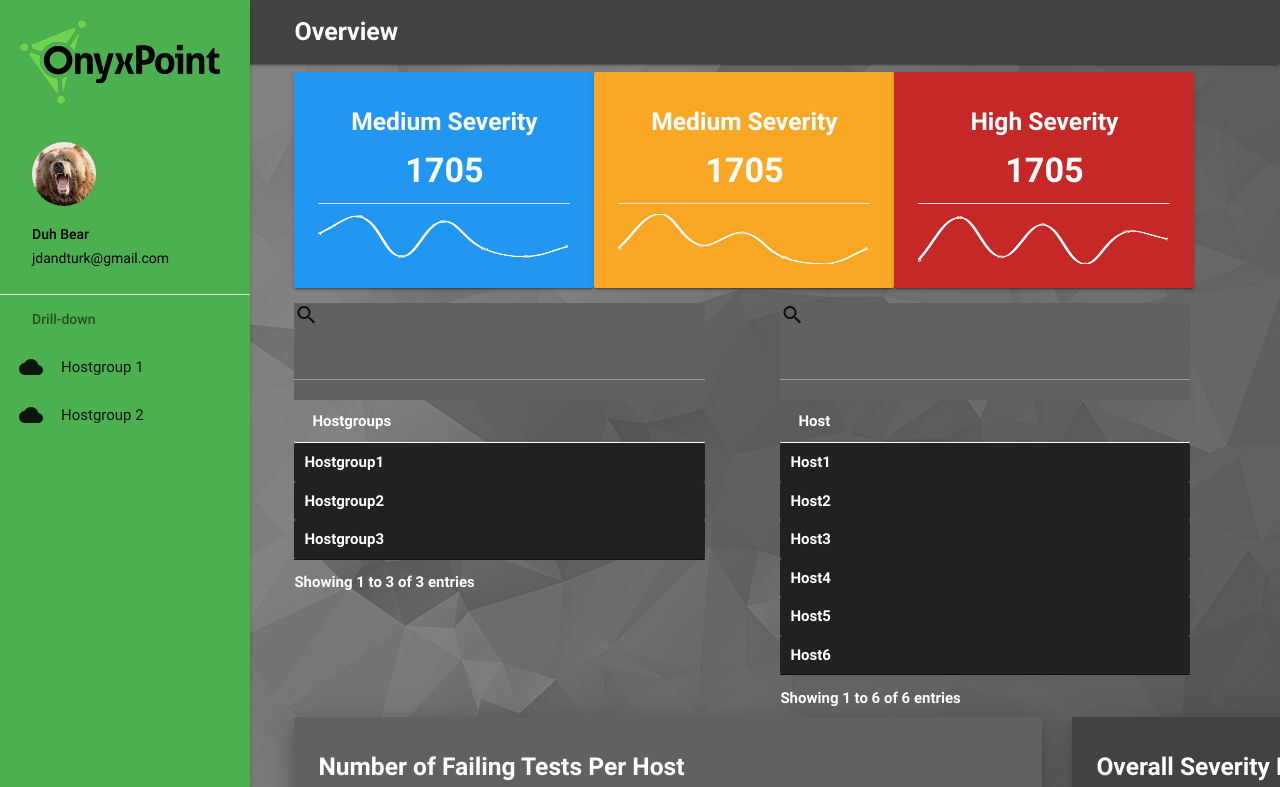
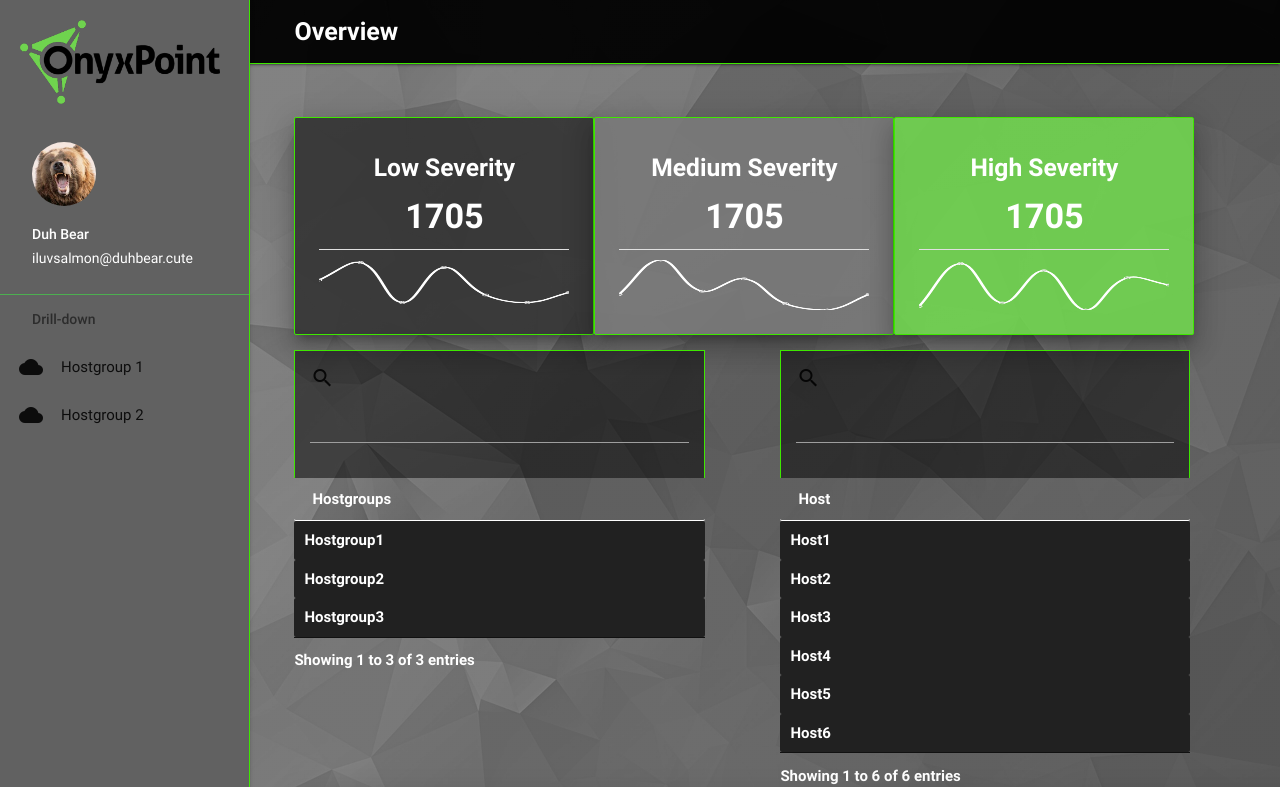
Before and after one commit to scott-armiger/dashboard-prototype, a plain HTML site: page index.html in a window 1280 px wide. Shown: the top 787 px of the page. Drawn offline with nearby package versions, Linux system fonts and the light colour scheme.

Commit message:
made everything look 1000x better

```diff
--- a/css/style.css
+++ b/css/style.css
@@ -13,12 +13,17 @@
   grid-row: 1 / span 1;
 }
 
+
 .search-bar-elem {
   display: inline-block;
 }
 
 .search-bar {
-  background-color: #616161;
+  border-top: 1px solid #3ee800;
+  border-left: 1px solid #3ee800;
+  border-right: 1px solid #3ee800;
+  padding: 1em;
+  background-color: rgba(0,0,0,0.5);
 }
 
 .card-chart {
@@ -37,6 +42,10 @@
 
 .bold {
   font-weight: bold;
+}
+
+.card {
+  border: 1px solid #3ee800;
 }
 
 .charts {
@@ -62,6 +71,7 @@
 }
 
 .page-footer {
+  border-top: 1px solid #3ee800;
   margin-top: 5%;
 }
 
@@ -84,3 +94,29 @@
     background-repeat: no-repeat;
     background-size: cover;
 }
+
+.top-nav {
+  border-bottom: 1px solid #3ee800;
+  margin-bottom: 3em;
+  background-color: rgba(0,0,0,0.95);
+}
+
+.side-nav {
+  border-right: 1px solid #3ee800;
+
+}
+
+#low-severity-card {
+  background-color: rgba(51, 51, 51, 0.9);
+  border: 1px solid #3ee800;
+}
+
+#med-severity-card {
+  background-color: rgba(121, 121, 121, 0.9);
+  border: 1px solid #3ee800;
+}
+
+#high-severity-card {
+  background-color: rgba(113, 213, 79, 0.9);
+  border: 1px solid #3ee800;
+}
--- a/index.html
+++ b/index.html
@@ -18,7 +18,7 @@
     <body class= "parallax2">
     <!--Top Navbar-->
       <nav class="top-nav">
-        <div class="nav-wrapper grey darken-3">
+        <div class="nav-wrapper">
           <div class="container">
             <a class="page-title bold" style="font-size:25px;">Overview</a>
           </div>
@@ -29,15 +29,15 @@
 
       <!--SIDE NAV BAR -->
 
-      <ul id="slide-out" class="side-nav fixed green darken">
+      <ul id="slide-out" class="side-nav fixed grey darken-2">
           <img id="navbar-logo" src="assets/logo.png" alt="Onyx Point Logo" height="" width="200" class="responsive-image brand-logo">
-        <li><div class="user-view">
+        <li><div class="user-view white-text">
           <a href="#!user"><img class="circle" src="assets/duhbear2.jpg"></a>
-          <a href="#!name"><span class="black-text name">Duh Bear</span></a>
-          <a href="#!email"><span class="black-text email">jdandturk@gmail.com</span></a>
+          <a href="#!name"><span class="white-text name">Duh Bear</span></a>
+          <a href="#!email"><span class="white-text email">iluvsalmon@duhbear.cute</span></a>
         </div></li>
 
-        <li><div class="divider"></div></li>
+        <li><div class="divider green"></div></li>
         <li><a class="subheader">Drill-down</a>
         </li>
 
@@ -73,9 +73,9 @@
     <div class="severity-cards container">
       <!-- Info Cards -->
       <!--Low Severity Card -->
-      <div id="low-severity-card" class="card-panel blue">
+      <div id="low-severity-card" class="card-panel z-depth-5">
         <span class="center white-text">
-            <h5 class ="bold">Medium Severity</h5>
+            <h5 class ="bold">Low Severity</h5>
             <h4 class ="bold">1705</h4>
         </span>
         <div class="divider"></div>
@@ -83,7 +83,7 @@
       </div>
 
       <!-- Medium Severity Card -->
-      <div id="med-severity-card" class="card-panel yellow darken-3">
+      <div id="med-severity-card" class="card-panel z-depth-5">
         <span class="center white-text">
             <h5 class ="bold">Medium Severity</h5>
             <h4 class ="bold">1705</h4>
@@ -93,7 +93,7 @@
       </div>
 
        <!-- High Severity Card -->
-       <div id="high-severity-card" class="card-panel red darken-3">
+       <div id="high-severity-card" class="card-panel z-depth-5">
          <span class="center white-text">
              <h5 class ="bold">High Severity<b></h5>
              <h4 class ="bold">1705</h4>
@@ -176,7 +176,7 @@
 
 
         <!--Footer -->
-        <footer class="page-footer grey darken-2">
+        <footer class="page-footer grey darken-3">
           <div class="container">
             <div class="row">
               <div class="col l6 s12">
--- a/js/mahchart.js
+++ b/js/mahchart.js
@@ -51,14 +51,14 @@ var pie1e = document.getElementById("pie1");
 var pie1 = new Chart(pie1e, {
   type: 'pie',
    data: {
-     labels: ["Low", "Medium", "High"],
+     labels: ["High", "Medium", "low"],
      datasets: [{
        label: 'Overall Severity Levels',
        data: [1705,852,852],
        backgroundColor: [
          'rgba(113, 213, 79, 0.9)',
+         'rgba(121, 121, 121, 0.9)',
          'rgba(51, 51, 51, 0.9)',
-         'rgba(121, 121, 121, 0.9)',
        ]
      }]
    },
@@ -118,12 +118,12 @@ var polare = document.getElementById("polar1").getContext('2d');
 var polar1 = new Chart(polare, {
   type: 'polarArea',
   data: {
-    labels: ["Low", "Medium", "High"],
+    labels: ["High", "Medium", "Low"],
     datasets: [{
       backgroundColor: [
         'rgba(113, 213, 79, 0.9)',
+        'rgba(121, 121, 121, 0.9)',
         'rgba(51, 51, 51, 0.9)',
-        'rgba(121, 121, 121, 0.9)',
       ],
       data: [1705,852,852]
     }]
```
